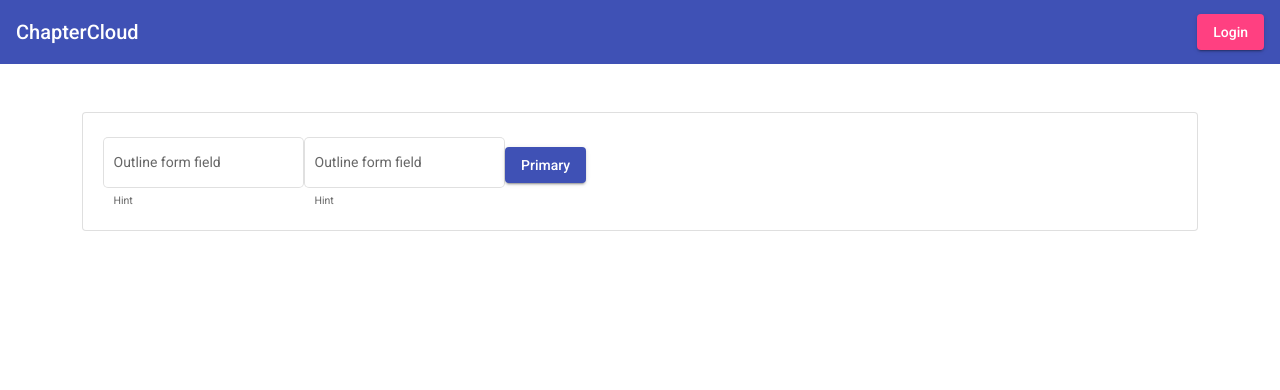
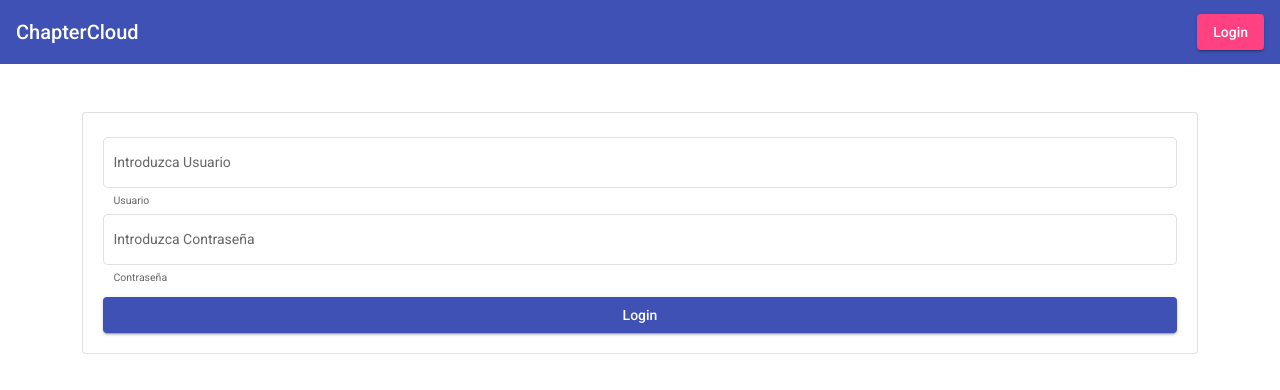
Before and after one commit to Daniel-r-r/RomeroTFC, an Angular app in the folder Romero_ecommerce_front/: page /login in a window 1280 px wide. Shown: the top 390 px of the page. Built offline with nearby package versions, Linux system fonts and the light colour scheme.

Commit message:
Adaptación angular material 3 para botones/formulario

```diff
--- a/Romero_ecommerce_front/angular.json
+++ b/Romero_ecommerce_front/angular.json
@@ -3,7 +3,7 @@
   "version": 1,
   "newProjectRoot": "projects",
   "projects": {
-    "jwt-youtube-ui": {
+    "jwt-romero-ui": {
       "projectType": "application",
       "schematics": {},
       "root": "",
@@ -13,7 +13,7 @@
         "build": {
           "builder": "@angular-devkit/build-angular:browser",
           "options": {
-            "outputPath": "dist/jwt-youtube-ui",
+            "outputPath": "dist/jwt-romero-ui",
             "index": "src/index.html",
             "main": "src/main.ts",
             "polyfills": "src/polyfills.ts",
@@ -67,18 +67,18 @@
         "serve": {
           "builder": "@angular-devkit/build-angular:dev-server",
           "options": {
-            "browserTarget": "jwt-youtube-ui:build"
+            "browserTarget": "jwt-romero-ui:build"
           },
           "configurations": {
             "production": {
-              "browserTarget": "jwt-youtube-ui:build:production"
+              "browserTarget": "jwt-romero-ui:build:production"
             }
           }
         },
         "extract-i18n": {
           "builder": "@angular-devkit/build-angular:extract-i18n",
           "options": {
-            "browserTarget": "jwt-youtube-ui:build"
+            "browserTarget": "jwt-romero-ui:build"
           }
         },
         "test": {
@@ -116,18 +116,18 @@
           "builder": "@angular-devkit/build-angular:protractor",
           "options": {
             "protractorConfig": "e2e/protractor.conf.js",
-            "devServerTarget": "jwt-youtube-ui:serve"
+            "devServerTarget": "jwt-romero-ui:serve"
           },
           "configurations": {
             "production": {
-              "devServerTarget": "jwt-youtube-ui:serve:production"
+              "devServerTarget": "jwt-romero-ui:serve:production"
             }
           }
         }
       }
     }
   },
-  "defaultProject": "jwt-youtube-ui",
+  "defaultProject": "jwt-romero-ui",
   "cli": {
     "analytics": false
   }
--- a/Romero_ecommerce_front/karma.conf.js
+++ b/Romero_ecommerce_front/karma.conf.js
@@ -16,7 +16,7 @@ module.exports = function (config) {
       clearContext: false // leave Jasmine Spec Runner output visible in browser
     },
     coverageIstanbulReporter: {
-      dir: require('path').join(__dirname, './coverage/jwt-youtube-ui'),
+      dir: require('path').join(__dirname, './coverage/jwt-romero-ui'),
       reports: ['html', 'lcovonly', 'text-summary'],
       fixWebpackSourcePaths: true
     },
--- a/Romero_ecommerce_front/src/app/app-routing.module.ts
+++ b/Romero_ecommerce_front/src/app/app-routing.module.ts
@@ -8,7 +8,7 @@ import { UserComponent } from './user/user.component';
 import { AuthGuard } from './_auth/auth.guard';
 
 const routes: Routes = [
-  { path: 'home', component: HomeComponent },
+  { path: '', component: HomeComponent },
   { path: 'admin', component: AdminComponent, canActivate:[AuthGuard], data:{roles:['Admin']} },
   { path: 'user', component: UserComponent ,  canActivate:[AuthGuard], data:{roles:['User']} },
   { path: 'login', component: LoginComponent },
--- a/Romero_ecommerce_front/src/app/app.component.ts
+++ b/Romero_ecommerce_front/src/app/app.component.ts
@@ -6,5 +6,5 @@ import { Component } from '@angular/core';
   styleUrls: ['./app.component.css']
 })
 export class AppComponent {
-  title = 'jwt-youtube-ui';
+  title = 'jwt-romero-ui';
 }
--- a/Romero_ecommerce_front/src/app/header/header.component.ts
+++ b/Romero_ecommerce_front/src/app/header/header.component.ts
@@ -23,7 +23,7 @@ export class HeaderComponent implements OnInit {
 
   public logout() {
     this.userAuthService.clear();
-    this.router.navigate(['/home']);
+    this.router.navigate(['/']);
   }
 
 }
--- a/Romero_ecommerce_front/src/app/login/login.component.html
+++ b/Romero_ecommerce_front/src/app/login/login.component.html
@@ -2,24 +2,29 @@
     <div class="card" style="padding: 20px">
         <form #loginForm="ngForm" (ngSubmit)="login(loginForm)">
 
-            <mat-form-field appearance="outline">
-                <mat-label>Outline form field</mat-label>
+            <mat-form-field appearance="outline" class="w-100">
+                <mat-label>Introduzca Usuario</mat-label>
                 <input matInput
                     ngModel
                     name="userName"
                     id="userName"
-                    placeholder="Placeholder" />
-                <mat-hint>Hint</mat-hint>
+                    placeholder="Ej: admin123" />
+                <mat-hint>Usuario</mat-hint>
             </mat-form-field>
 
-            <mat-form-field appearance="outline">
-                <mat-label>Outline form field</mat-label>
-                <input matInput
-                    placeholder="Placeholder" />
-                <mat-hint>Hint</mat-hint>
+            <mat-form-field appearance="outline" class="w-100">
+                <mat-label>Introduzca Contraseña</mat-label>
+                <input type="password"
+                    matInput
+                    ngModel
+                    name="userPassword"
+                    id="userPassword"
+                    placeholder="Ej: admin@pass" />
+                <mat-hint>Contraseña</mat-hint>
             </mat-form-field>
 
-            <button mat-raised-button color="primary">Primary</button>
+            <button type="submit" class="w-100" mat-raised-button
+                color="primary" style="margin-top: 10px;">Login</button>
 
             <!-- <input
         type="text"
```
Also changed, not shown: 2 other files (tests, documents, lock files or other folders).
